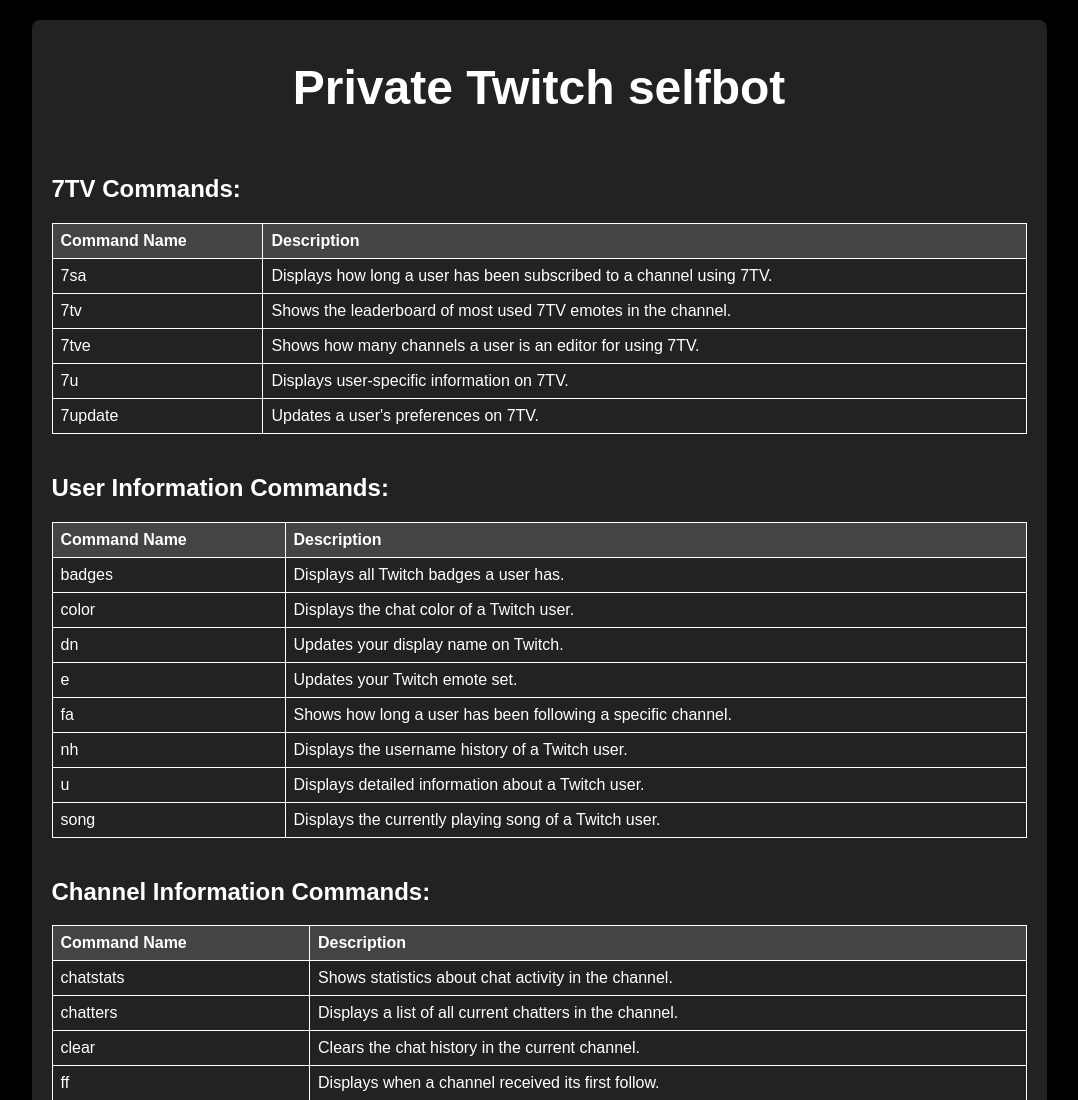
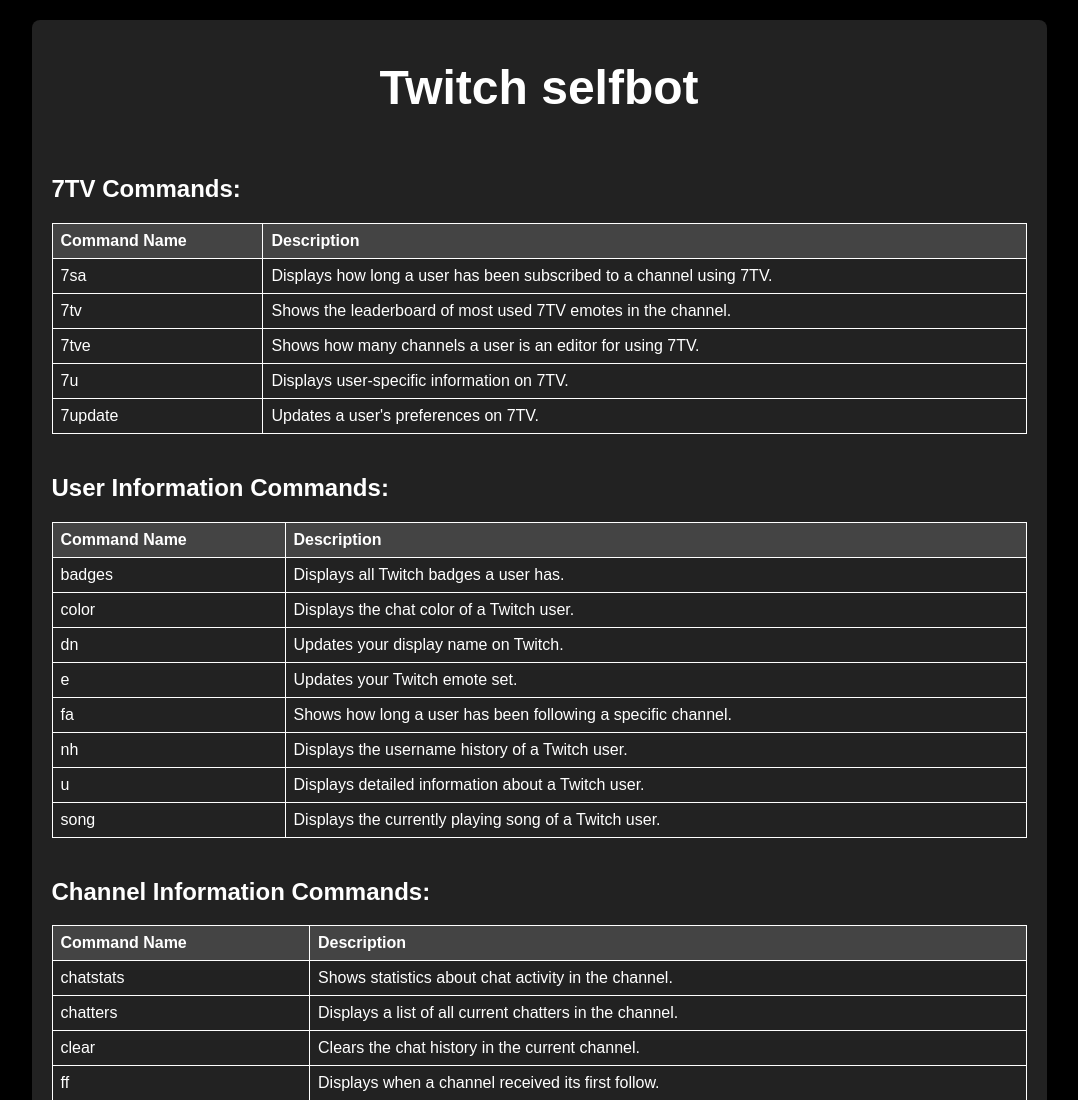
Before and after one commit to Tackling/sb, a plain HTML site: page index.html in a window 1280 px wide. Shown: the top 1100 px of the page, without its empty margins (101-1179 px from the left). Drawn offline with Linux system fonts and the light colour scheme.

Commit message:
Update index.html

```diff
--- a/index.html
+++ b/index.html
@@ -58,7 +58,7 @@
 </head>
 <body>
     <div class="container">
-        <h1>Private Twitch selfbot</h1>
+        <h1>Twitch selfbot</h1>
 
         <div class="command">
             <h2>7TV Commands:</h2>
```
